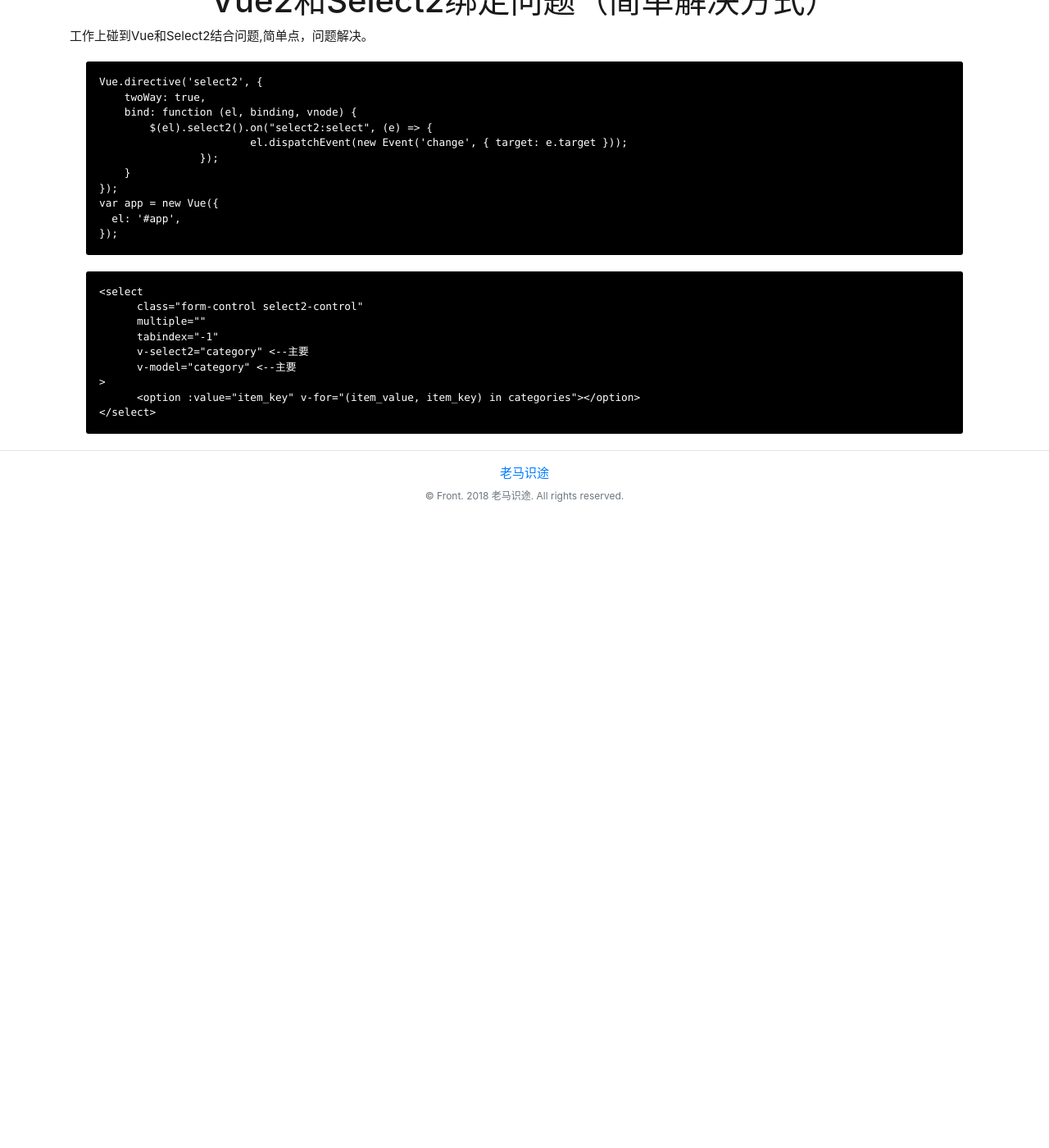
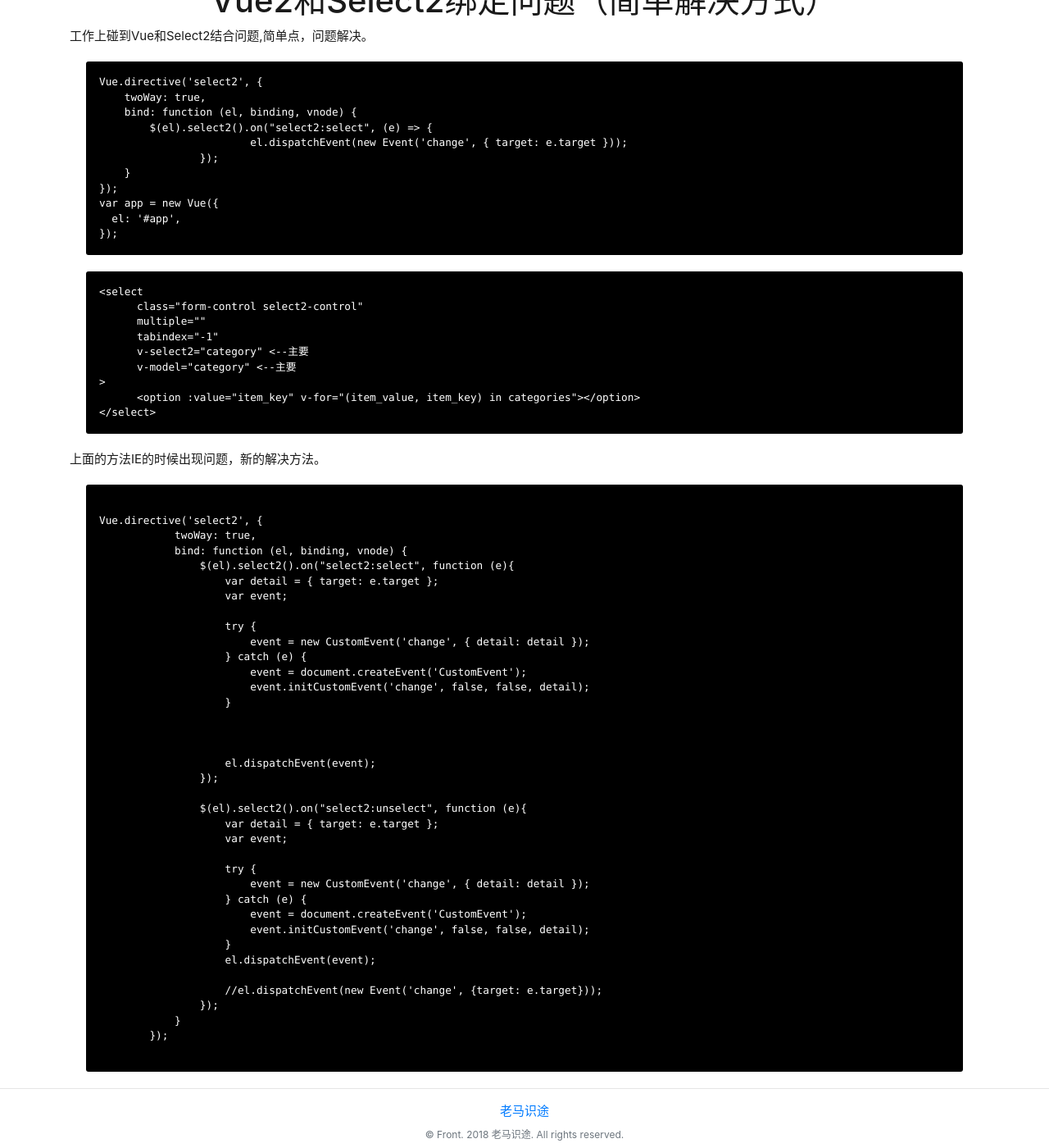
Before and after one commit to cfwin/cfwin.github.io, a Jekyll site: the page built from _posts/2018-11-08-Vue2和Select2绑定问题（简单解决方式）-post.markdown, in a window 1280 px wide and 1400 px high, scrolled down 344 px. Shown: the whole window at 82% size. Built offline with Jekyll 4.4.1, drawn with Linux system fonts in a browser that asks for light colours; before the commit the page ends 974 px from its top, so only the background shows below that.

Commit message:
Update 2018-11-08-Vue2和Select2绑定问题（简单解决方式）-post.markdown

```diff
--- a/_posts/2018-11-08-Vue2和Select2绑定问题（简单解决方式）-post.markdown
+++ b/_posts/2018-11-08-Vue2和Select2绑定问题（简单解决方式）-post.markdown
@@ -37,3 +37,46 @@ var app = new Vue({
       <option :value="item_key" v-for="(item_value, item_key) in categories">{{ item_value }}</option>
 </select>
 ~~~
+
+
+上面的方法IE的时候出现问题，新的解决方法。
+
+~~~
+
+Vue.directive('select2', {
+            twoWay: true,
+            bind: function (el, binding, vnode) {
+                $(el).select2().on("select2:select", function (e){
+                    var detail = { target: e.target };
+                    var event;
+
+                    try {
+                        event = new CustomEvent('change', { detail: detail });
+                    } catch (e) {
+                        event = document.createEvent('CustomEvent');
+                        event.initCustomEvent('change', false, false, detail);
+                    }
+
+
+
+                    el.dispatchEvent(event);
+                });
+
+                $(el).select2().on("select2:unselect", function (e){
+                    var detail = { target: e.target };
+                    var event;
+
+                    try {
+                        event = new CustomEvent('change', { detail: detail });
+                    } catch (e) {
+                        event = document.createEvent('CustomEvent');
+                        event.initCustomEvent('change', false, false, detail);
+                    }
+                    el.dispatchEvent(event);
+
+                    //el.dispatchEvent(new Event('change', {target: e.target}));
+                });
+            }
+        });
+
+~~~
```
